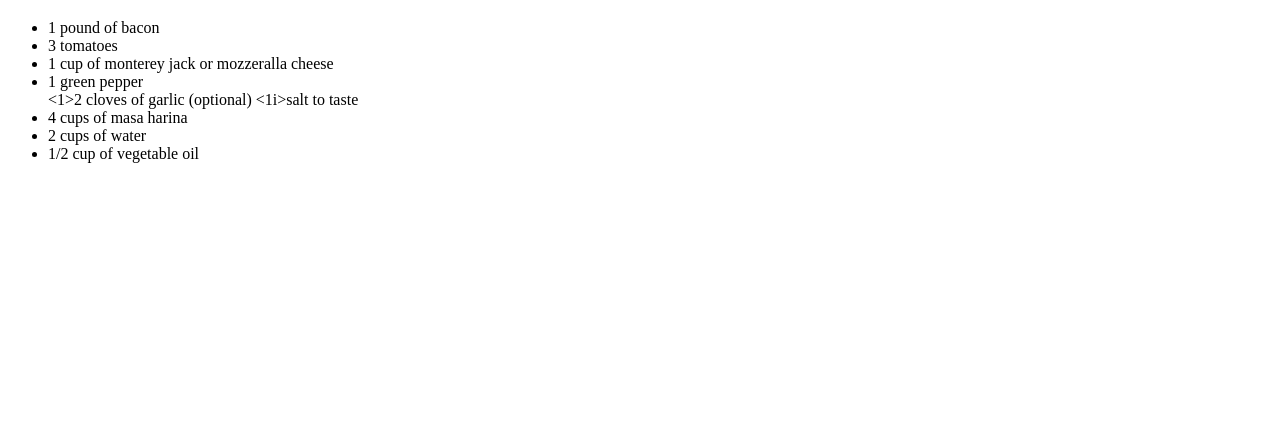
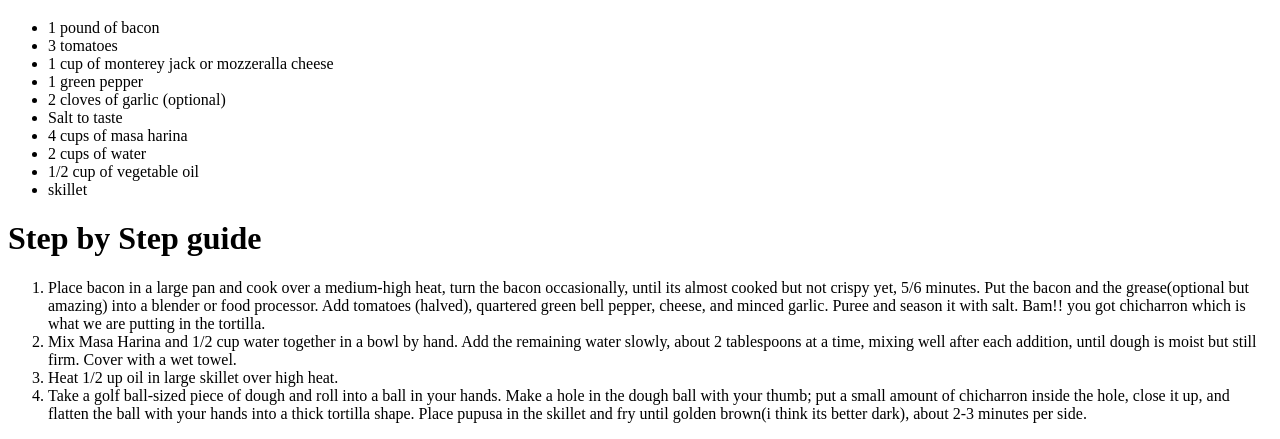
Before and after one commit to ToshiroR/odin-recipes, a plain HTML site: page recipes/papusa.html in a window 1280 px wide. Shown: the part 572-1011 px from the top of the page. Before the commit the page ends 800 px from the top, so only its background shows below. Drawn offline with Linux system fonts and the light colour scheme.

Commit message:
completed papusa recipe

```diff
--- a/recipes/papusa.html
+++ b/recipes/papusa.html
@@ -26,13 +26,22 @@
       <li>3 tomatoes</li>
       <li>1 cup of monterey jack or mozzeralla cheese</li>
       <li>1 green pepper</li>
-      <1>2 cloves of garlic (optional)</1>
-      <1i>salt to taste</1i>
+      <li>2 cloves of garlic (optional)</li>
+      <li>Salt to taste</1i>
       <li>4 cups of masa harina</li>
       <li>2 cups of water</li>
       <li>1/2 cup of vegetable oil</li>
+      <li>skillet</li>
     </ul>
 
+    <h1>Step by Step guide</h1>
+
+      <ol>
+        <li>Place bacon in a large pan and cook over a medium-high heat, turn the bacon occasionally, until its almost cooked but not crispy yet, 5/6 minutes. Put the bacon and the grease(optional but amazing) into a blender or food processor. Add tomatoes (halved), quartered green bell pepper, cheese, and minced garlic. Puree and season it with salt. Bam!! you got chicharron which is what we are putting in the tortilla.  </li>
+        <li>Mix Masa Harina and 1/2 cup water together in a bowl by hand. Add the remaining water slowly, about 2 tablespoons at a time, mixing well after each addition, until dough is moist but still firm. Cover with a wet towel.</li>
+        <li>Heat 1/2 up oil in large skillet over high heat.</li>
+        <li>Take a golf ball-sized piece of dough and roll into a ball in your hands. Make a hole in the dough ball with your thumb; put a small amount of chicharron inside the hole, close it up, and flatten the ball with your hands into a thick tortilla shape. Place pupusa in the skillet and fry until golden brown(i think its better dark), about 2-3 minutes per side.</li>
+      </ol>
 
 
 
```
